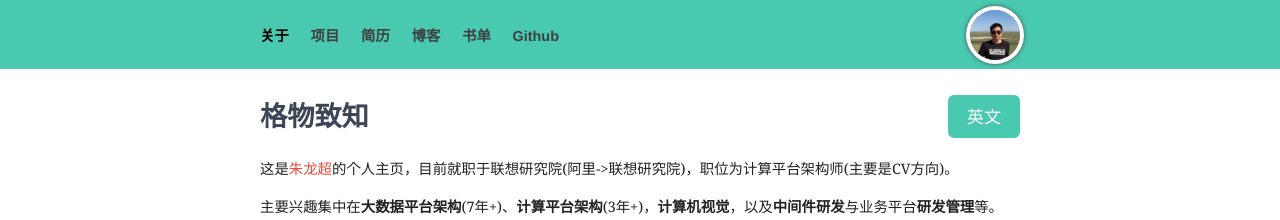
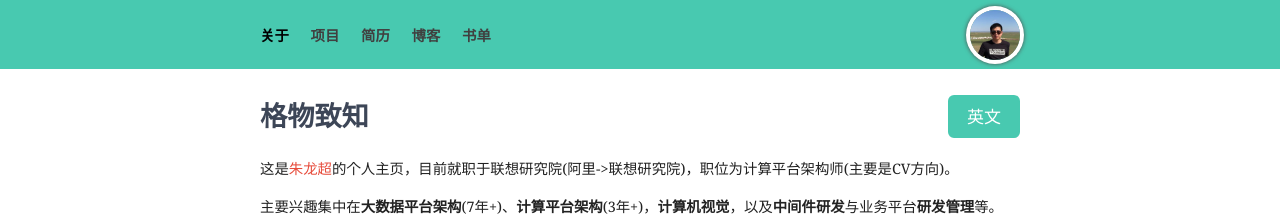
Before and after one commit to zhulongchao/zhulongchao.github.io, a Jekyll site: the page built from index.html, in a window 1280 px wide. Shown: the top 220 px of the page. Built offline with Jekyll 4.4.1, drawn with Linux system fonts in a browser that asks for light colours; nearby versions of some CDN libraries.

Commit message:
remove github link

```diff
--- a/_layouts/default.html
+++ b/_layouts/default.html
@@ -45,7 +45,7 @@
         <a class="{% if page.category == 'blog' %} selected {% endif %}" href="/blog/">Blog</a>
         <a href="/books/">Book</a>
         <!-- <a href="/timeline/">Times</a>-->
-        <a href="https://github.com/zhulongchao">Github</a>
+        <!--<a href="https://github.com/zhulongchao">Github</a>-->
       </nav>
       {% elsif page.url == '/cn/project' %}
       <nav>
@@ -58,7 +58,7 @@
         <a class="{% if page.category == 'blog' %} selected {% endif %}" href="/blog/">Blog</a>
         <a href="/books/">Book</a>
         <!-- <a href="/timeline/">Times</a>-->
-        <a href="https://github.com/zhulongchao">Github</a>
+        <!--<a href="https://github.com/zhulongchao">Github</a>-->
       </nav>
       {% else %}
       <nav>
@@ -71,7 +71,7 @@
         <a class="{% if page.category == 'blog' %} selected {% endif %}" href="/blog/">博客</a>
         <a href="/books/">书单</a>
         <!--<a href="/timeline/">时间线</a>-->
-        <a href="https://github.com/zhulongchao">Github</a>
+        <!--<a href="https://github.com/zhulongchao">Github</a>-->
       </nav>
 	  {% endif %}
 
```
